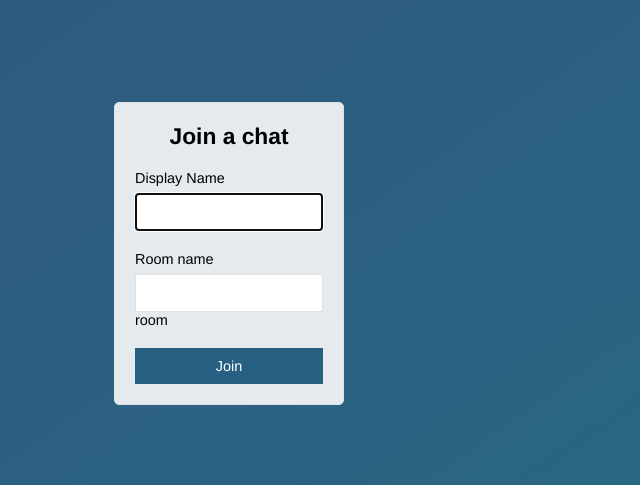
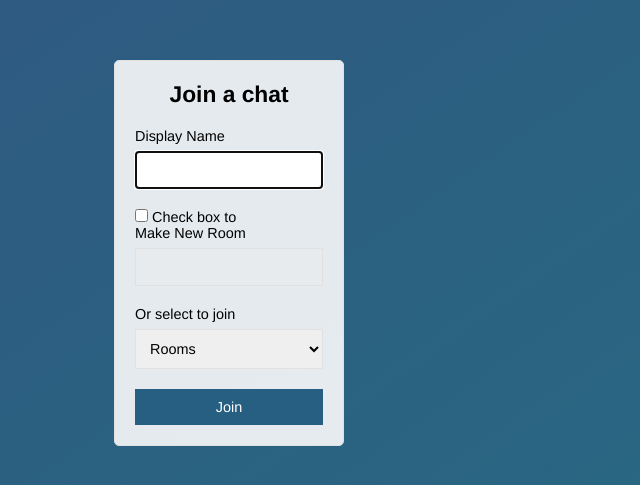
Before and after one commit to TwoFistedJustice/node-chat-app-tutorial, a website: page public/index.html in a window 1280 px wide. Shown: the part 147-632 px from the top of the page, without its empty margins (411-1051 px from the left). Drawn offline with Linux system fonts and the light colour scheme.

Commit message:
Add checkbox and dropdown to log in page

```diff
--- a/public/index.html
+++ b/public/index.html
@@ -21,9 +21,19 @@
         </div>
 
         <div class="form-field">
-            <label>Room name</label>
-            <input type="text" name="room">room</>
+
+            <span><input type="checkbox" id="because-its-easier-thats-why"> Check box to</span>
+            <label>Make New Room</label>
+            <input type="text" id="room-text" disabled></>
         </div>
+
+      <div class="form-field">
+          <label>Or select to join</label>
+          <!--<select id="room-drop-down" name="select">-->
+          <select id="room-drop-down">
+              <option value="none">Rooms</option>
+          </select>
+      </div>
 
         <div class="form-field">
             <button>Join</button>
@@ -31,5 +41,8 @@
     </form>
 
 </div>
+
+<script src="/js/libs/jquery-3.3.1.min.js"></script>
+<script src="/js/index.js"></script>
 </body>
 </html>
--- /dev/null
+++ b/public/js/index.js
@@ -0,0 +1,88 @@
+// var socket = io();
+
+
+//add a unique event listener that listens for a rooms list update
+// but this doesn't get called every time user list update
+// this is only used while the log in page is displayed
+// the event is only emitted on initial connection
+
+
+// the event listener updates the room selection drop down
+
+// on clicking a selection, a join event is emitted, similar to
+// when a user types a new room name
+
+// get basic drop down populated from an array
+
+//  connect server, but only to fetch the rooms list
+
+// pass in rooms list - fill dropdown from that
+
+// when user
+
+
+$(document).ready(function(){
+
+  // turn the dropdown and text box into vars
+
+  // decorate the dropdown when disabled
+  // or change the text value to "uncheck box to select"
+
+
+  var list = ["General chat", "Node course chat", "Not safe for work"];
+  var dropdown = $("#room-drop-down");
+
+  var isInFocus = jQuery.expr[':'].focus = function( elem ) {
+    return elem === document.activeElement && ( elem.type || elem.href );
+  };
+
+  for (var i =0; i < list.length; i++){
+    $(dropdown).append($("<option / >").val(list[i]).text(list[i]));
+  }
+
+
+  $('#because-its-easier-thats-why').change(function(){
+
+    if($('#because-its-easier-thats-why').is(':checked')){
+
+      $('#room-text').prop('disabled', false);
+      $('#room-drop-down').prop('disabled', true);
+    } else {
+      $('#room-drop-down').prop('disabled', false);
+      $('#room-text').prop('disabled', true);
+    }
+
+
+  })
+
+
+
+  $('#room-text').click(function(){
+
+    $('#room-text').prop('name', "room");
+    $('#room-drop-down').prop('name', false);
+  });
+
+
+  $('#room-drop-down').click(function(){
+
+    $('#room-drop-down').prop('name', "room");
+    $('#room-text').prop('name', false);
+
+  });
+
+// a click on the room text
+  //disables the dropdown
+  // enables the text box
+// adds the 'name = room' attr to the room text box
+// removes it from drop down
+
+
+// a click on the dropdown
+  //enables the dropdown
+  //disables the text box
+// reverses the above
+
+
+
+});
```
